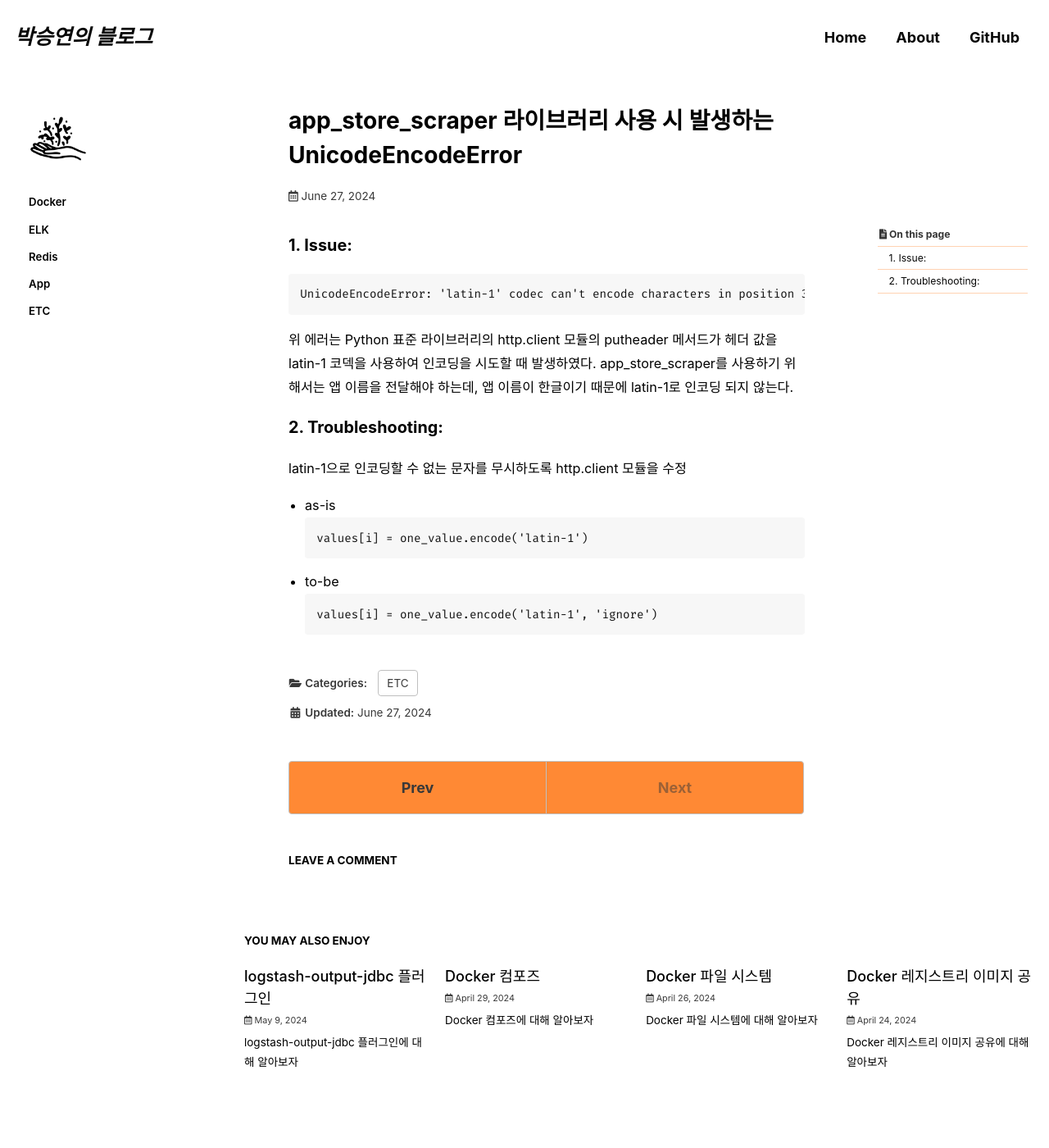
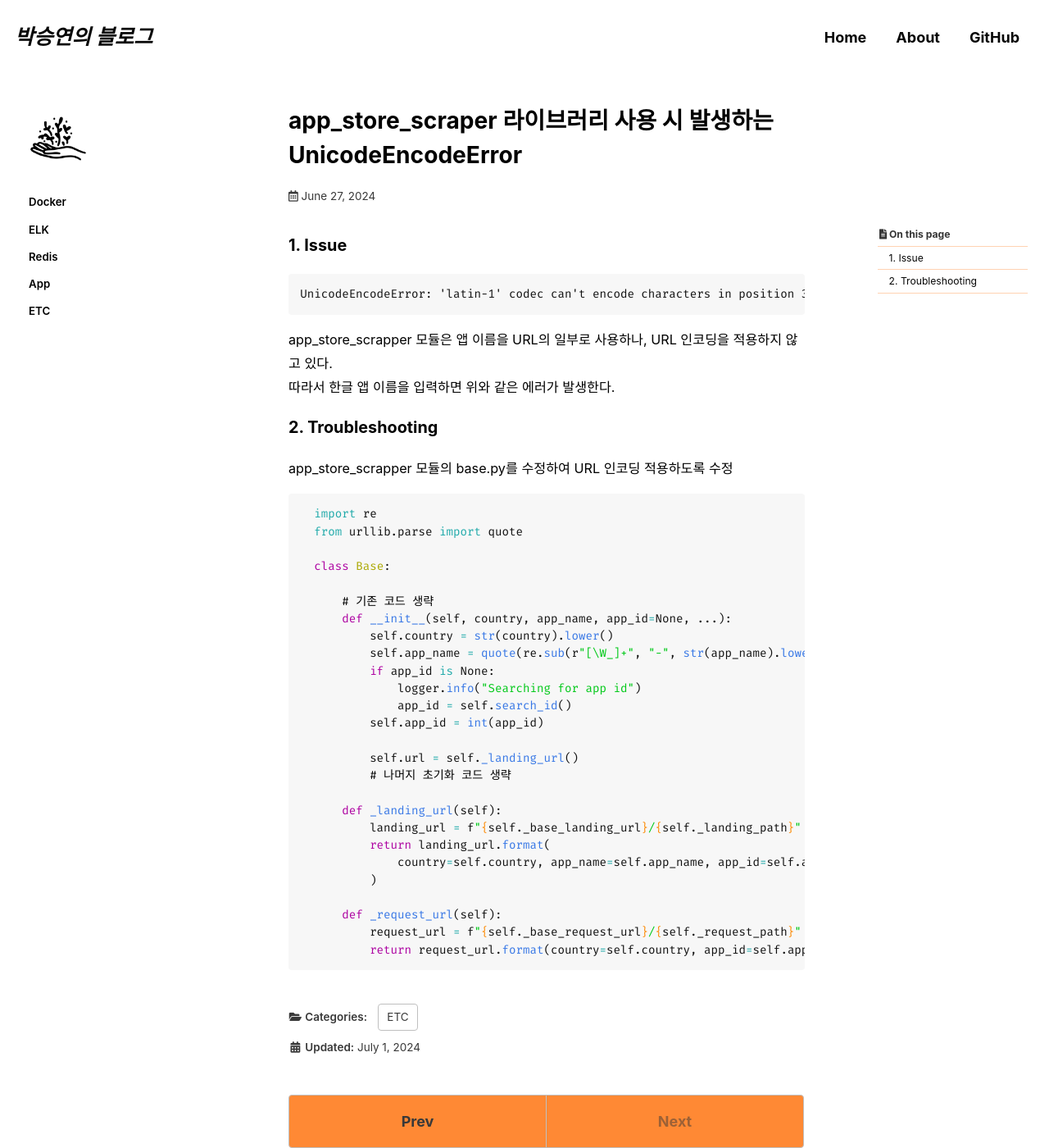
Before and after one commit to seungyeonpark/seungyeonpark.github.io, a Jekyll site: the page built from _posts/etc/2024-06-27-app_store_scraper.md, in a window 1280 px wide and 1400 px high. Shown: the whole window at 82% size. Built offline with Jekyll 4.4.1, drawn with Linux system fonts in a browser that asks for light colours; cached includes are drawn as plain includes; some web fonts are replaced; comment, search, counter and statistics services are not loaded.

Commit message:
Docs: app_store_scraper

````diff
--- a/_posts/etc/2024-06-27-app_store_scraper.md
+++ b/_posts/etc/2024-06-27-app_store_scraper.md
@@ -13,23 +13,44 @@ toc: true
 toc_sticky: true
 
 date: 2024-06-27
-last_modified_at: 2024-06-27
+last_modified_at: 2024-07-01
 ---
 
-### 1. Issue:
+### 1. Issue
 ```
 UnicodeEncodeError: 'latin-1' codec can't encode characters in position 30-31: ordinal not in range(256)
 ```
-위 에러는 Python 표준 라이브러리의 http.client 모듈의 putheader 메서드가 헤더 값을 latin-1 코덱을 사용하여 인코딩을 시도할 때 발생하였다.
-app_store_scraper를 사용하기 위해서는 앱 이름을 전달해야 하는데, 앱 이름이 한글이기 때문에 latin-1로 인코딩 되지 않는다.
+app_store_scrapper 모듈은 앱 이름을 URL의 일부로 사용하나, URL 인코딩을 적용하지 않고 있다. <br>
+따라서 한글 앱 이름을 입력하면 위와 같은 에러가 발생한다.
 
-### 2. Troubleshooting:
-latin-1으로 인코딩할 수 없는 문자를 무시하도록 http.client 모듈을 수정
-- as-is
+### 2. Troubleshooting
+app_store_scrapper 모듈의 base.py를 수정하여 URL 인코딩 적용하도록 수정
+
+  ``` python
+  import re
+  from urllib.parse import quote
+
+  class Base:
+
+      # 기존 코드 생략
+      def __init__(self, country, app_name, app_id=None, ...):
+          self.country = str(country).lower()
+          self.app_name = quote(re.sub(r"[\W_]+", "-", str(app_name).lower()), safe='')
+          if app_id is None:
+              logger.info("Searching for app id")
+              app_id = self.search_id()
+          self.app_id = int(app_id)
+
+          self.url = self._landing_url()
+          # 나머지 초기화 코드 생략
+
+      def _landing_url(self):
+          landing_url = f"{self._base_landing_url}/{self._landing_path}"
+          return landing_url.format(
+              country=self.country, app_name=self.app_name, app_id=self.app_id
+          )
+
+      def _request_url(self):
+          request_url = f"{self._base_request_url}/{self._request_path}"
+          return request_url.format(country=self.country, app_id=self.app_id)
   ```
-  values[i] = one_value.encode('latin-1')
-  ```
-- to-be
-  ```
-  values[i] = one_value.encode('latin-1', 'ignore')
-  ```
````
